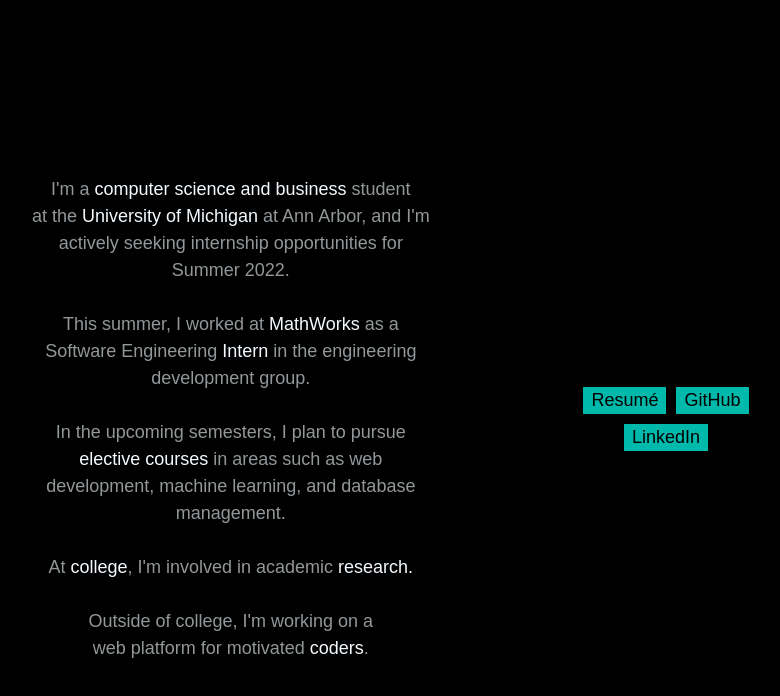
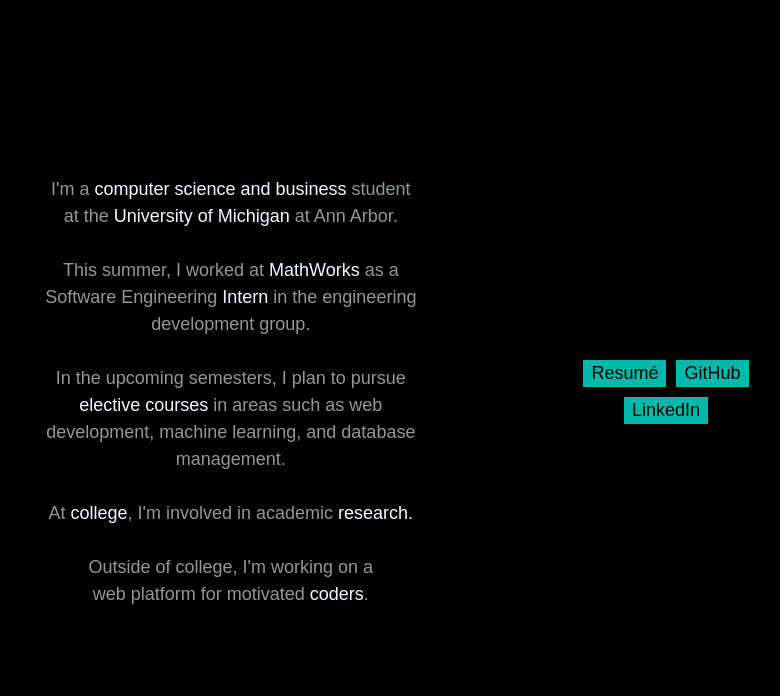
Before and after one commit to spopl/sisir_potluri, a plain HTML site: page index.html in a window 1280 px wide. Shown: the part 510-1206 px from the top of the page, without its empty margins (230-1010 px from the left). Drawn offline with nearby package versions, Linux system fonts and the light colour scheme; a script that the page names is missing.

Commit message:
Update index.html

```diff
--- a/index.html
+++ b/index.html
@@ -43,7 +43,7 @@
     <div id="Info" data-w-id="004927a8-30a2-bf6a-eb5d-459820b34abc" style="-webkit-transform:translate3d(-10PX, -10PX, 0) scale3d(1, 1, 1) rotateX(0) rotateY(0) rotateZ(0) skew(0, 0);-moz-transform:translate3d(-10PX, -10PX, 0) scale3d(1, 1, 1) rotateX(0) rotateY(0) rotateZ(0) skew(0, 0);-ms-transform:translate3d(-10PX, -10PX, 0) scale3d(1, 1, 1) rotateX(0) rotateY(0) rotateZ(0) skew(0, 0);transform:translate3d(-10PX, -10PX, 0) scale3d(1, 1, 1) rotateX(0) rotateY(0) rotateZ(0) skew(0, 0);opacity:0" class="info">
       <div class="infoblock">
         <div class="wrapper">
-          <div class="basictext">I&#x27;m a <span class="highlightparagraph">computer science and business</span> student <br>at the <span class="highlightparagraph">University of Michigan</span> at Ann Arbor, and I&#x27;m actively seeking internship opportunities for Summer 2022.<br><br>This summer, I worked at <span class="highlightparagraph">MathWorks</span> as a Software Engineering <span class="highlightparagraph">Intern</span> in the engineering development group.<br><br>In the upcoming semesters, I plan to pursue <span class="highlightparagraph">elective courses</span> in areas such as web development, machine learning, and database management.<br>‍<br>At <span class="highlightparagraph">college</span>, I&#x27;m involved in academic <span class="highlightparagraph">research.</span><br> <br>Outside of college, I&#x27;m working on a <br>web platform for motivated <span class="highlightparagraph">coders</span>.<br></div>
+          <div class="basictext">I&#x27;m a <span class="highlightparagraph">computer science and business</span> student <br>at the <span class="highlightparagraph">University of Michigan</span> at Ann Arbor.<br><br>This summer, I worked at <span class="highlightparagraph">MathWorks</span> as a Software Engineering <span class="highlightparagraph">Intern</span> in the engineering development group.<br><br>In the upcoming semesters, I plan to pursue <span class="highlightparagraph">elective courses</span> in areas such as web development, machine learning, and database management.<br>‍<br>At <span class="highlightparagraph">college</span>, I&#x27;m involved in academic <span class="highlightparagraph">research.</span><br> <br>Outside of college, I&#x27;m working on a <br>web platform for motivated <span class="highlightparagraph">coders</span>.<br></div>
         </div>
         <div class="tags">
           <a href="documents/Resume_SisirPotluri.pdf" target="_blank" class="linkwrap w-inline-block">
```
